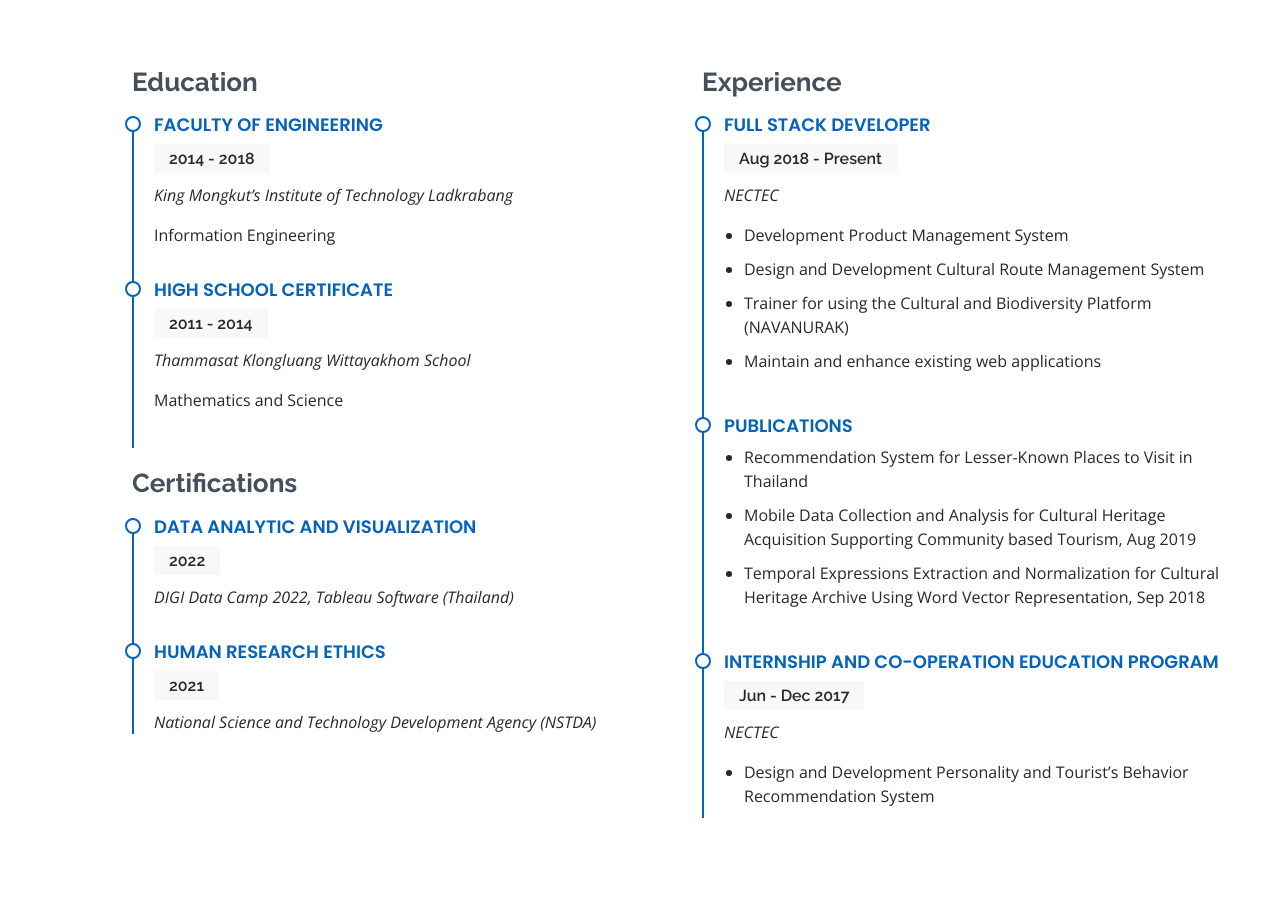
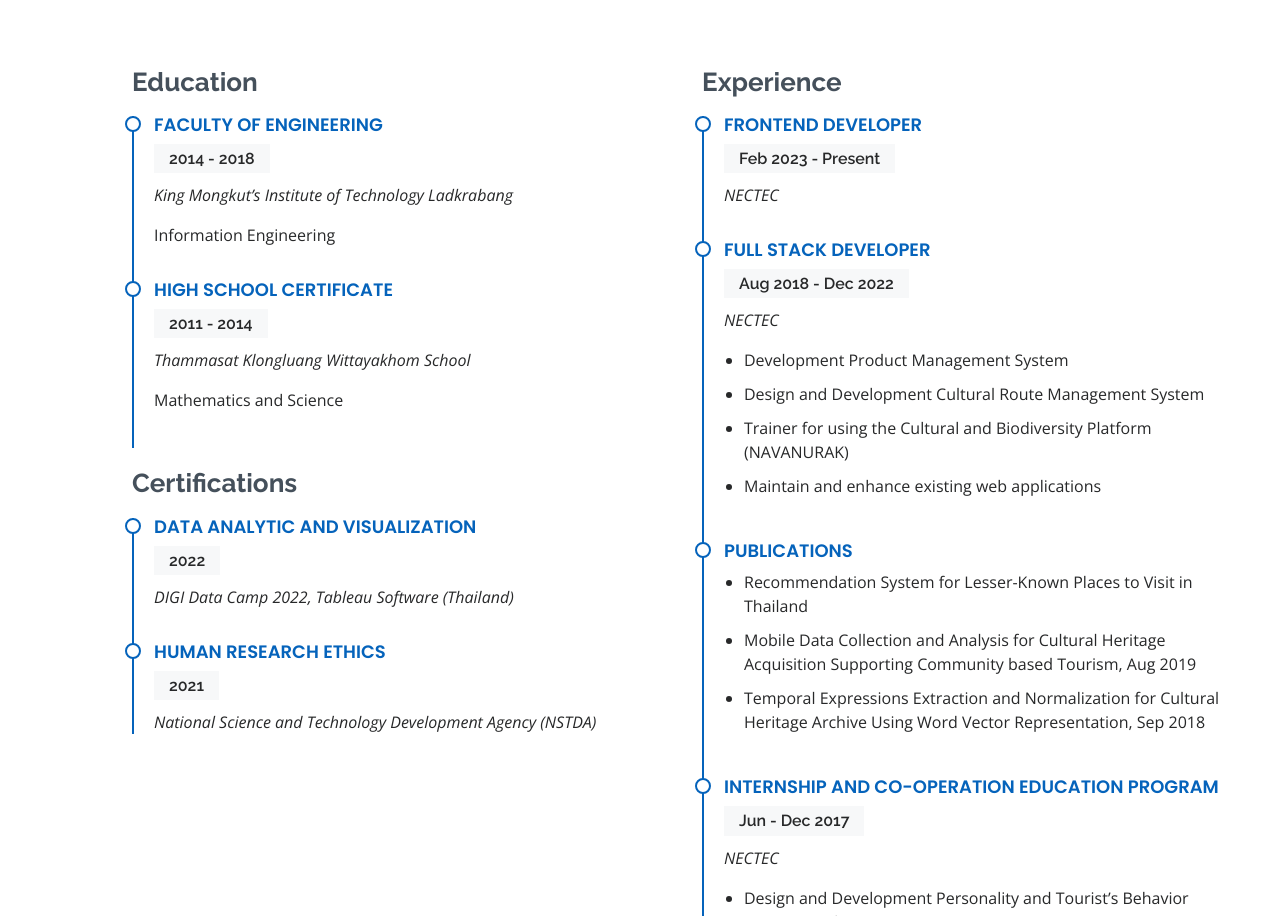
Before and after one commit to petchwadee/portfolio, a plain HTML site: page index.html in a window 1280 px wide. Shown: the part 1657-2573 px from the top of the page. Drawn offline with nearby package versions, Linux system fonts and the light colour scheme.

Commit message:
edit experience

```diff
--- a/index.html
+++ b/index.html
@@ -133,50 +133,6 @@
     <section id="facts" class="facts">
       <div class="container" data-aos="fade-up">
 
-<!--
-        <div class="section-title">
-          <h2>Facts</h2>
-          <p>Magnam dolores commodi suscipit. Necessitatibus eius consequatur ex aliquid fuga eum quidem. Sit sint consectetur velit. Quisquam quos quisquam cupiditate. Et nemo qui impedit suscipit alias ea. Quia fugiat sit in iste officiis commodi quidem hic quas.</p>
-        </div>
--->
-
-<!--
-        <div class="row">
-
-          <div class="col-lg-3 col-md-6">
-            <div class="count-box">
-              <i class="bi bi-emoji-smile"></i>
-              <span data-purecounter-start="0" data-purecounter-end="232" data-purecounter-duration="1" class="purecounter"></span>
-              <p>Happy Clients</p>
-            </div>
-          </div>
-
-          <div class="col-lg-3 col-md-6 mt-5 mt-md-0">
-            <div class="count-box">
-              <i class="bi bi-journal-richtext"></i>
-              <span data-purecounter-start="0" data-purecounter-end="521" data-purecounter-duration="1" class="purecounter"></span>
-              <p>Projects</p>
-            </div>
-          </div>
-
-          <div class="col-lg-3 col-md-6 mt-5 mt-lg-0">
-            <div class="count-box">
-              <i class="bi bi-headset"></i>
-              <span data-purecounter-start="0" data-purecounter-end="1463" data-purecounter-duration="1" class="purecounter"></span>
-              <p>Hours Of Support</p>
-            </div>
-          </div>
-
-          <div class="col-lg-3 col-md-6 mt-5 mt-lg-0">
-            <div class="count-box">
-              <i class="bi bi-award"></i>
-              <span data-purecounter-start="0" data-purecounter-end="25" data-purecounter-duration="1" class="purecounter"></span>
-              <p>Awards</p>
-            </div>
-          </div>
-
-        </div>
--->
 
       </div>
     </section><!-- End Facts Section -->
@@ -292,8 +248,19 @@
           <div class="col-lg-6">
             <h3 class="resume-title">Experience</h3>
             <div class="resume-item">
+              <h4>FRONTEND DEVELOPER</h4>
+              <h5>Feb 2023 - Present</h5>
+              <p><em>NECTEC </em></p>
+              <!-- <ul>
+                <li>Development Product Management System</li>
+                <li>Design and Development Cultural Route Management System</li>
+                <li>Trainer for using the Cultural and Biodiversity Platform (NAVANURAK)</li>
+                <li>Maintain and enhance existing web applications</li>
+              </ul> -->
+            </div>
+            <div class="resume-item">
               <h4>FULL STACK DEVELOPER</h4>
-              <h5>Aug 2018 - Present</h5>
+              <h5>Aug 2018 - Dec 2022</h5>
               <p><em>NECTEC </em></p>
               <ul>
                 <li>Development Product Management System</li>
```
